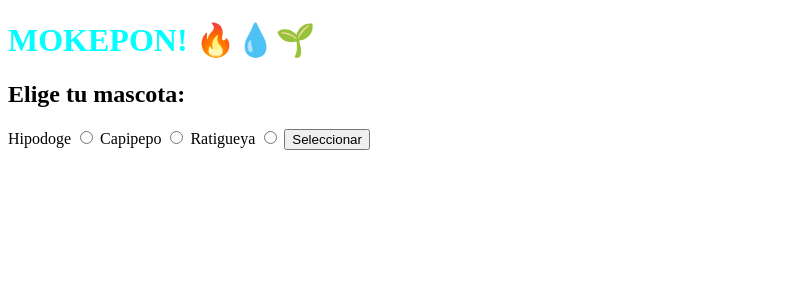
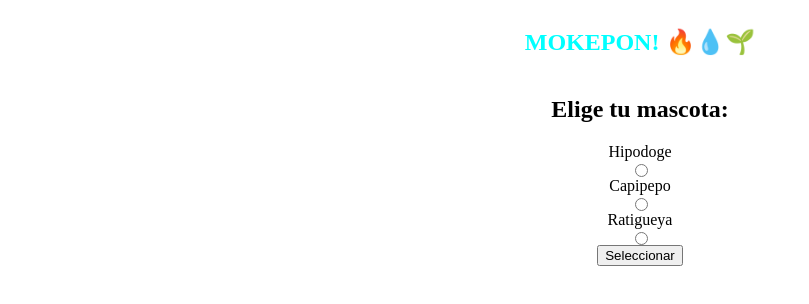
Before and after one commit to Ernie-06/Web-Programming-, a plain HTML site: page mokepon/mokepon.html in a window 1280 px wide. Shown: the whole page, without its empty margins (0-809 px from the left). Drawn offline with Linux system fonts and the light colour scheme.

Commit message:
Ajustado alineamientos con Flexbox

```diff
--- a/mokepon/mokepon.html
+++ b/mokepon/mokepon.html
@@ -4,12 +4,12 @@
     <meta charset="utf-8" />
     <title>MOKEPON!</title>
     <script src="../js/mokepon.js"></script>
-    <link rel="stylesheet" href="../styles/styles.css">
+    <link rel="stylesheet" href="../styles/styles.css" />
   </head>
 
   <body>
-    <h1>MOKEPON! 🔥💧🌱</h1>
     <section id="seleccionar-mascota">
+      <h1>MOKEPON! 🔥💧🌱</h1>
       <h2>Elige tu mascota:</h2>
 
       <label for="hipodoge">Hipodoge</label>
--- a/styles/styles.css
+++ b/styles/styles.css
@@ -1,3 +1,10 @@
 h1 {
     color:aqua;
 }
+
+#seleccionar-mascota {
+    display:flex;
+    flex-direction:column;
+    justify-content: center;
+    align-items: center;
+}
```
